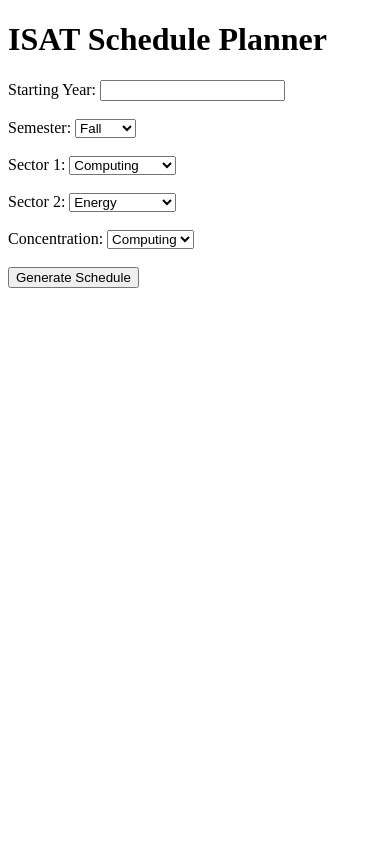
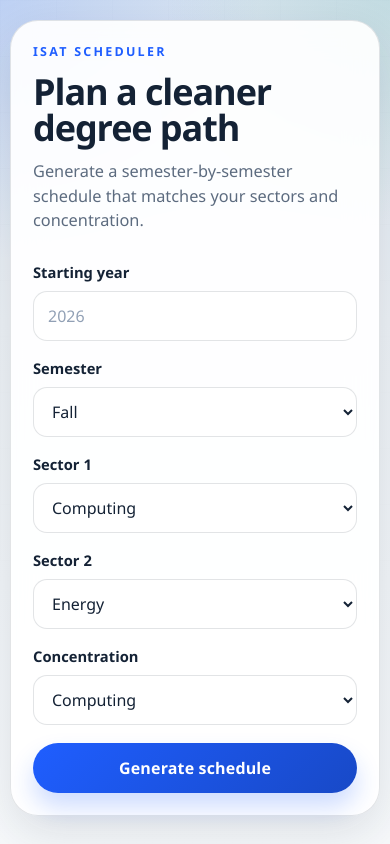
Before and after one commit to lilyyharman/isat-scheduler, a Flask app: page / in a window 390 px wide. Run offline with Flask 3, Linux system fonts and the light colour scheme.

Commit message:
new
Co-authored-by: Copilot <copilot@github.com>

```diff
--- a/main.py
+++ b/main.py
@@ -5,7 +5,7 @@ from pyswip import Prolog
 app = Flask(__name__)
 
 prolog = Prolog()
-prolog.consult("schedule.pl")
+prolog.consult("test.pl")
 
 def build_course_credit_map():
     credit_map = {}
@@ -94,7 +94,7 @@ def index():
             error_message = "Concentration must match one of your selected sectors"
             return render_template("index.html", schedule=schedule, error_message=error_message, form_values=form_values)
 
-        query = f"generate_schedule({sector1}, {sector2}, {concentration}, semester({term}, {year}), 8, S)"
+        query = f"ai_generate_schedule({sector1}, {sector2}, {concentration}, semester({term}, {year}), 8, S)"
 
         result = list(prolog.query(query))
 
--- /dev/null
+++ b/static/style.css
@@ -0,0 +1,300 @@
+* {
+    box-sizing: border-box;
+}
+
+:root {
+    color-scheme: light;
+    --bg: #eef2f6;
+    --bg-accent: #dce7f2;
+    --surface: rgba(255, 255, 255, 0.92);
+    --surface-strong: #ffffff;
+    --text: #142235;
+    --muted: #5c6b7f;
+    --border: rgba(20, 34, 53, 0.12);
+    --primary: #1f5eff;
+    --primary-dark: #1849c7;
+    --primary-soft: rgba(31, 94, 255, 0.1);
+    --danger: #b42318;
+    --danger-soft: #fff1f0;
+    --shadow: 0 18px 50px rgba(20, 34, 53, 0.12);
+    --radius-xl: 28px;
+    --radius-lg: 18px;
+    --radius-md: 14px;
+}
+
+html {
+    min-height: 100%;
+    background:
+        radial-gradient(circle at top left, rgba(31, 94, 255, 0.16), transparent 28%),
+        radial-gradient(circle at top right, rgba(10, 136, 107, 0.12), transparent 24%),
+        linear-gradient(180deg, var(--bg-accent), var(--bg) 38%, #f8fafc 100%);
+}
+
+body {
+    margin: 0;
+    min-height: 100vh;
+    font-family: "Aptos", "Avenir Next", "Segoe UI", sans-serif;
+    color: var(--text);
+    line-height: 1.5;
+}
+
+body::before {
+    content: "";
+    position: fixed;
+    inset: 0;
+    pointer-events: none;
+    background-image: linear-gradient(rgba(20, 34, 53, 0.03) 1px, transparent 1px), linear-gradient(90deg, rgba(20, 34, 53, 0.03) 1px, transparent 1px);
+    background-size: 56px 56px;
+    mask-image: linear-gradient(180deg, rgba(0, 0, 0, 0.28), transparent 85%);
+}
+
+.page-shell {
+    width: min(1120px, calc(100% - 32px));
+    margin: 0 auto;
+    padding: 48px 0 56px;
+}
+
+.hero-card,
+.results-section {
+    position: relative;
+    z-index: 1;
+}
+
+.hero-card {
+    display: grid;
+    gap: 28px;
+    padding: 32px;
+    border: 1px solid var(--border);
+    border-radius: var(--radius-xl);
+    background: var(--surface);
+    box-shadow: var(--shadow);
+    backdrop-filter: blur(16px);
+}
+
+.hero-copy h1,
+.section-heading h2,
+.semester-header h3 {
+    margin: 0;
+    letter-spacing: -0.03em;
+}
+
+.hero-copy h1 {
+    font-size: clamp(2.25rem, 4vw, 3.6rem);
+    line-height: 1.02;
+    max-width: 12ch;
+}
+
+.eyebrow {
+    margin: 0 0 12px;
+    text-transform: uppercase;
+    letter-spacing: 0.18em;
+    font-size: 0.78rem;
+    font-weight: 700;
+    color: var(--primary);
+}
+
+.hero-text,
+.section-heading p {
+    margin: 12px 0 0;
+    max-width: 58ch;
+    color: var(--muted);
+    font-size: 1.02rem;
+}
+
+.planner-form {
+    display: grid;
+    gap: 18px;
+}
+
+.field-grid {
+    display: grid;
+    gap: 16px;
+    grid-template-columns: repeat(2, minmax(0, 1fr));
+}
+
+.field-wide {
+    grid-column: 1 / -1;
+}
+
+.field {
+    display: grid;
+    gap: 8px;
+}
+
+label {
+    font-size: 0.92rem;
+    font-weight: 700;
+    color: var(--text);
+}
+
+input,
+select,
+.primary-button {
+    font: inherit;
+}
+
+input,
+select {
+    width: 100%;
+    min-height: 50px;
+    padding: 0 14px;
+    border: 1px solid var(--border);
+    border-radius: var(--radius-md);
+    background: var(--surface-strong);
+    color: var(--text);
+    transition: border-color 160ms ease, box-shadow 160ms ease, transform 160ms ease;
+}
+
+input::placeholder {
+    color: #91a0b5;
+}
+
+input:focus,
+select:focus {
+    outline: none;
+    border-color: rgba(31, 94, 255, 0.55);
+    box-shadow: 0 0 0 4px var(--primary-soft);
+}
+
+.primary-button {
+    justify-self: start;
+    min-height: 50px;
+    padding: 0 22px;
+    border: 0;
+    border-radius: 999px;
+    background: linear-gradient(135deg, var(--primary), var(--primary-dark));
+    color: #ffffff;
+    font-weight: 700;
+    letter-spacing: 0.01em;
+    cursor: pointer;
+    box-shadow: 0 14px 24px rgba(31, 94, 255, 0.22);
+    transition: transform 160ms ease, box-shadow 160ms ease, filter 160ms ease;
+}
+
+.primary-button:hover {
+    transform: translateY(-1px);
+    box-shadow: 0 18px 28px rgba(31, 94, 255, 0.28);
+}
+
+.primary-button:active {
+    transform: translateY(0);
+    filter: brightness(0.98);
+}
+
+.status-card {
+    margin-top: 20px;
+    padding: 16px 18px;
+    border-radius: var(--radius-md);
+    border: 1px solid transparent;
+    font-weight: 600;
+}
+
+.status-error {
+    color: var(--danger);
+    background: var(--danger-soft);
+    border-color: rgba(180, 35, 24, 0.18);
+}
+
+.results-section {
+    margin-top: 28px;
+}
+
+.section-heading {
+    margin-bottom: 16px;
+}
+
+.schedule-grid {
+    display: grid;
+    gap: 18px;
+    grid-template-columns: repeat(auto-fit, minmax(260px, 1fr));
+}
+
+.semester-card {
+    padding: 22px;
+    border: 1px solid var(--border);
+    border-radius: var(--radius-lg);
+    background: rgba(255, 255, 255, 0.84);
+    box-shadow: 0 14px 34px rgba(20, 34, 53, 0.08);
+}
+
+.semester-header {
+    display: flex;
+    align-items: center;
+    justify-content: space-between;
+    gap: 12px;
+    margin-bottom: 16px;
+}
+
+.semester-header h3 {
+    font-size: 1.25rem;
+}
+
+.credit-pill {
+    display: inline-flex;
+    align-items: center;
+    justify-content: center;
+    min-height: 32px;
+    padding: 0 12px;
+    border-radius: 999px;
+    background: var(--primary-soft);
+    color: var(--primary-dark);
+    font-size: 0.85rem;
+    font-weight: 700;
+    white-space: nowrap;
+}
+
+.course-list {
+    list-style: none;
+    margin: 0;
+    padding: 0;
+    display: grid;
+    gap: 10px;
+}
+
+.course-list li {
+    display: flex;
+    align-items: center;
+    justify-content: space-between;
+    gap: 12px;
+    padding: 12px 14px;
+    border-radius: 14px;
+    background: rgba(31, 94, 255, 0.05);
+    border: 1px solid rgba(31, 94, 255, 0.08);
+}
+
+.course-code {
+    font-weight: 700;
+    letter-spacing: 0.01em;
+}
+
+.course-credits {
+    color: var(--muted);
+    font-size: 0.92rem;
+    white-space: nowrap;
+}
+
+@media (max-width: 760px) {
+    .page-shell {
+        width: min(100% - 20px, 1120px);
+        padding: 20px 0 28px;
+    }
+
+    .hero-card {
+        padding: 22px;
+    }
+
+    .field-grid {
+        grid-template-columns: 1fr;
+    }
+
+    .primary-button {
+        width: 100%;
+        justify-self: stretch;
+    }
+
+    .semester-header,
+    .course-list li {
+        align-items: flex-start;
+        flex-direction: column;
+    }
+}
--- a/templates/index.html
+++ b/templates/index.html
@@ -1,27 +1,37 @@
 <!DOCTYPE html>
 <html>
 <head>
-    <title>ISAT Planner</title>
+    <meta charset="utf-8">
+    <meta name="viewport" content="width=device-width, initial-scale=1">
+    <title>ISAT Schedule Planner</title>
+    <link rel="stylesheet" href="{{ url_for('static', filename='style.css') }}">
 </head>
 <body>
+<main class="page-shell">
+    <section class="hero-card">
+        <div class="hero-copy">
+            <p class="eyebrow">ISAT scheduler</p>
+            <h1>Plan a cleaner degree path</h1>
+            <p class="hero-text">Generate a semester-by-semester schedule that matches your sectors and concentration.</p>
+        </div>
 
-<h1>ISAT Schedule Planner</h1>
+        <form method="POST" class="planner-form">
+            <div class="field-grid">
+                <div class="field">
+                    <label for="year">Starting year</label>
+                    <input id="year" type="number" name="year" value="{{ form_values.year }}" required min="2024" max="2035" placeholder="2026">
+                </div>
 
-<form method="POST">
-    <label>Starting Year:</label>
-    <input type="number" name="year" value="{{ form_values.year }}" required>
-
-    <br><br>
-
-    <label>Semester:</label>
-    <select name="term">
+                <div class="field">
+                    <label for="term">Semester</label>
+                    <select id="term" name="term">
                         <option value="fall" {% if form_values.term == 'fall' %}selected{% endif %}>Fall</option>
                         <option value="spring" {% if form_values.term == 'spring' %}selected{% endif %}>Spring</option>
                     </select>
+                </div>
 
-    <br><br>
-
-    <label>Sector 1:</label>
+                <div class="field">
+                    <label for="sector1">Sector 1</label>
                     <select id="sector1" name="sector1">
                         <option value="computing" {% if form_values.sector1 == 'computing' %}selected{% endif %}>Computing</option>
                         <option value="energy" {% if form_values.sector1 == 'energy' %}selected{% endif %}>Energy</option>
@@ -29,10 +39,10 @@
                         <option value="manufacturing" {% if form_values.sector1 == 'manufacturing' %}selected{% endif %}>Manufacturing</option>
                         <option value="biotech" {% if form_values.sector1 == 'biotech' %}selected{% endif %}>Biotech</option>
                     </select>
+                </div>
 
-    <br><br>
-
-    <label>Sector 2:</label>
+                <div class="field">
+                    <label for="sector2">Sector 2</label>
                     <select id="sector2" name="sector2">
                         <option value="computing" {% if form_values.sector2 == 'computing' %}selected{% endif %}>Computing</option>
                         <option value="energy" {% if form_values.sector2 == 'energy' %}selected{% endif %}>Energy</option>
@@ -40,10 +50,10 @@
                         <option value="manufacturing" {% if form_values.sector2 == 'manufacturing' %}selected{% endif %}>Manufacturing</option>
                         <option value="biotech" {% if form_values.sector2 == 'biotech' %}selected{% endif %}>Biotech</option>
                     </select>
+                </div>
 
-    <br><br>
-
-    <label>Concentration:</label>
+                <div class="field field-wide">
+                    <label for="concentration">Concentration</label>
                     <select id="concentration" name="concentration" data-initial="{{ form_values.concentration }}">
                         <option value="environment" {% if form_values.concentration == 'environment' %}selected{% endif %}>Environment</option>
                         <option value="computing" {% if form_values.concentration == 'computing' %}selected{% endif %}>Computing</option>
@@ -51,29 +61,46 @@
                         <option value="energy" {% if form_values.concentration == 'energy' %}selected{% endif %}>Energy</option>
                         <option value="biotech" {% if form_values.concentration == 'biotech' %}selected{% endif %}>Biotech</option>
                     </select>
+                </div>
+            </div>
 
-    <br><br>
-
-    <button type="submit">Generate Schedule</button>
+            <button type="submit" class="primary-button">Generate schedule</button>
         </form>
+    </section>
 
     {% if error_message %}
-    <p>{{ error_message }}</p>
+        <div class="status-card status-error" role="alert">{{ error_message }}</div>
     {% endif %}
 
     {% if schedule %}
-    <h2>Your Schedule:</h2>
+        <section class="results-section">
+            <div class="section-heading">
+                <h2>Your schedule</h2>
+                <p>Review the projected terms and total credit load for each semester.</p>
+            </div>
 
+            <div class="schedule-grid">
                 {% for sem in schedule %}
+                    <article class="semester-card">
+                        <div class="semester-header">
                             <h3>{{ sem.semester }}</h3>
-        <ul>
+                            <span class="credit-pill">{{ sem.total_credits }} credits</span>
+                        </div>
+
+                        <ul class="course-list">
                             {% for course in sem.courses %}
-                <li>{{ course.code }} ({{ course.credits }} credits)</li>
+                                <li>
+                                    <span class="course-code">{{ course.code }}</span>
+                                    <span class="course-credits">{{ course.credits }} credits</span>
+                                </li>
                             {% endfor %}
                         </ul>
-        <p>Total credits: {{ sem.total_credits }}</p>
+                    </article>
                 {% endfor %}
+            </div>
+        </section>
     {% endif %}
+</main>
 
 <script>
 const sectorLabels = {
```
Also changed, not shown: 2 other files. Lines whose indentation alone changed are shown as unchanged.
